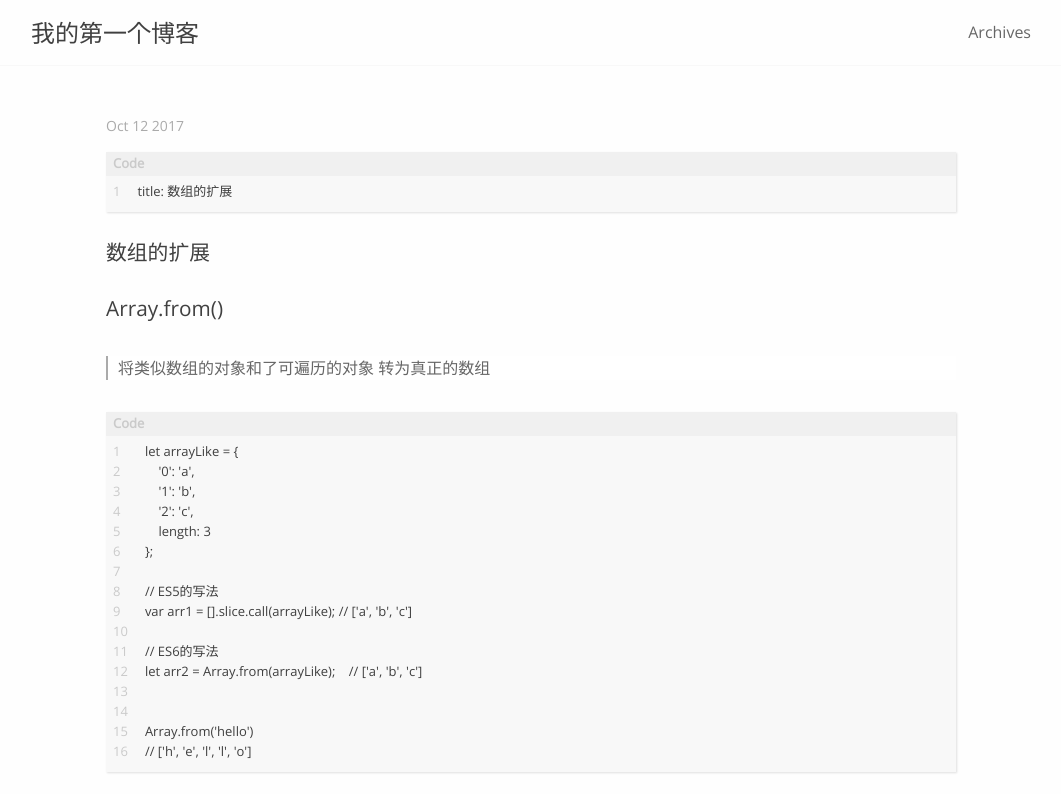
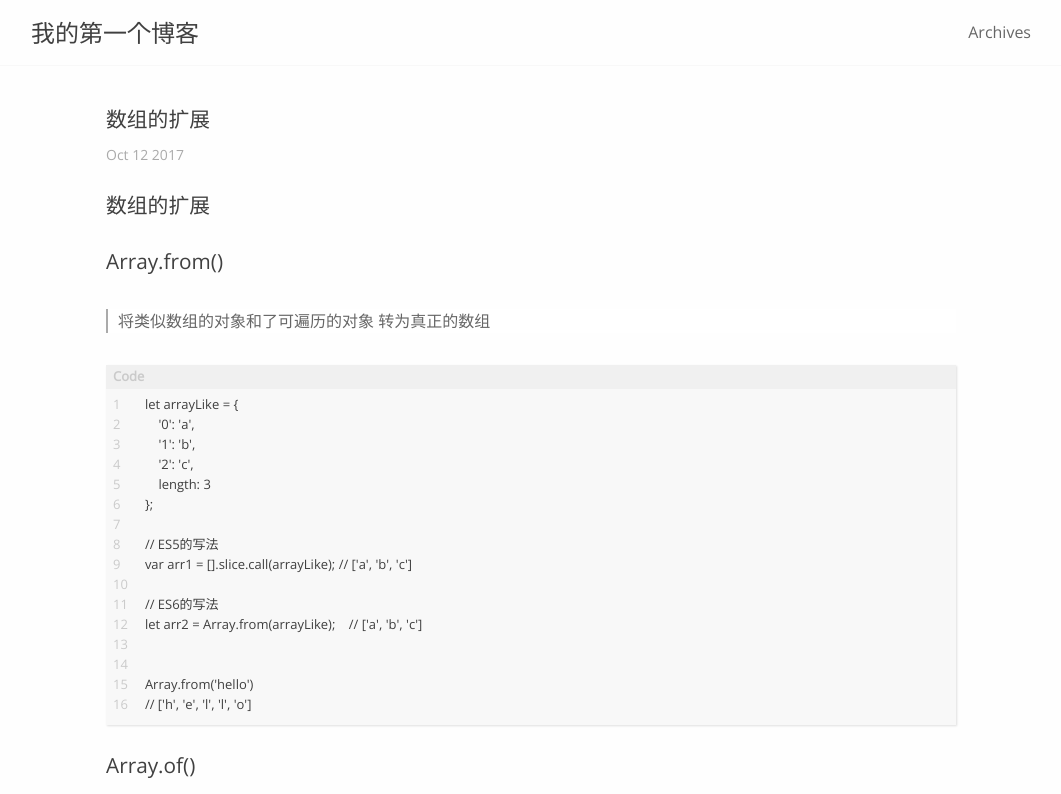
Before and after one commit to dl7534/-, a plain HTML site: page 2017/10/12/数组的扩展/index.html in a window 1280 px wide. Shown: the top 794 px of the page, without its empty margins (109-1170 px from the left). Drawn offline with nearby package versions, Linux system fonts and the light colour scheme; a web font is replaced by a local one.

Commit message:
Site updated: 2017-10-12 09:21:40

```diff
--- a/2017/10/12/数组的扩展/index.html
+++ b/2017/10/12/数组的扩展/index.html
@@ -11,6 +11,8 @@
 <meta http-equiv="Cache-Control" content="no-siteapp" />
 
 
+
+  <meta name="description" content="数组的扩展"/>
 
 
 
@@ -31,16 +33,16 @@
 <link rel="canonical" href="http://yoursite.com/2017/10/12/数组的扩展/"/>
 
 
-<meta name="description" content="1title: 数组的扩展 数组的扩展Array.from() 将类似数组的对象和了可遍历的对象 转为真正的数组  12345678910111213141516let arrayLike = &amp;#123;    &amp;apos;0&amp;apos;: &amp;apos;a&amp;apos;,    &amp;apos;1&amp;apos;: &amp;apos;b&amp;apos;,    &amp;apos;2&amp;apos;: &amp;apos;c&amp;apos">
+<meta name="description" content="数组的扩展Array.from() 将类似数组的对象和了可遍历的对象 转为真正的数组  12345678910111213141516let arrayLike = &amp;#123;    &amp;apos;0&amp;apos;: &amp;apos;a&amp;apos;,    &amp;apos;1&amp;apos;: &amp;apos;b&amp;apos;,    &amp;apos;2&amp;apos;: &amp;apos;c&amp;apos;,    length:">
 <meta property="og:type" content="article">
-<meta property="og:title" content="我的第一个博客">
+<meta property="og:title" content="数组的扩展">
 <meta property="og:url" content="http://yoursite.com/2017/10/12/数组的扩展/index.html">
 <meta property="og:site_name" content="我的第一个博客">
-<meta property="og:description" content="1title: 数组的扩展 数组的扩展Array.from() 将类似数组的对象和了可遍历的对象 转为真正的数组  12345678910111213141516let arrayLike = &amp;#123;    &amp;apos;0&amp;apos;: &amp;apos;a&amp;apos;,    &amp;apos;1&amp;apos;: &amp;apos;b&amp;apos;,    &amp;apos;2&amp;apos;: &amp;apos;c&amp;apos">
-<meta property="og:updated_time" content="2017-10-12T01:19:53.744Z">
+<meta property="og:description" content="数组的扩展Array.from() 将类似数组的对象和了可遍历的对象 转为真正的数组  12345678910111213141516let arrayLike = &amp;#123;    &amp;apos;0&amp;apos;: &amp;apos;a&amp;apos;,    &amp;apos;1&amp;apos;: &amp;apos;b&amp;apos;,    &amp;apos;2&amp;apos;: &amp;apos;c&amp;apos;,    length:">
+<meta property="og:updated_time" content="2017-10-12T01:21:32.624Z">
 <meta name="twitter:card" content="summary">
-<meta name="twitter:title" content="我的第一个博客">
-<meta name="twitter:description" content="1title: 数组的扩展 数组的扩展Array.from() 将类似数组的对象和了可遍历的对象 转为真正的数组  12345678910111213141516let arrayLike = &amp;#123;    &amp;apos;0&amp;apos;: &amp;apos;a&amp;apos;,    &amp;apos;1&amp;apos;: &amp;apos;b&amp;apos;,    &amp;apos;2&amp;apos;: &amp;apos;c&amp;apos">
+<meta name="twitter:title" content="数组的扩展">
+<meta name="twitter:description" content="数组的扩展Array.from() 将类似数组的对象和了可遍历的对象 转为真正的数组  12345678910111213141516let arrayLike = &amp;#123;    &amp;apos;0&amp;apos;: &amp;apos;a&amp;apos;,    &amp;apos;1&amp;apos;: &amp;apos;b&amp;apos;,    &amp;apos;2&amp;apos;: &amp;apos;c&amp;apos;,    length:">
 
 
 <link rel="stylesheet" type="text/css" href="/css/style.css?v=1.1" />
@@ -65,7 +67,7 @@
 
 
 
-    <title>  - 我的第一个博客 </title>
+    <title> 数组的扩展 - 我的第一个博客 </title>
   </head>
 
   <body>
@@ -102,7 +104,7 @@
     <header class="post-header">
       <h1 class="post-title">
 
-
+          数组的扩展
 
       </h1>
 
@@ -115,8 +117,7 @@
 
 
             <div class="post-content">
-            <figure class="highlight plain"><table><tr><td class="gutter"><pre><div class="line">1</div></pre></td><td class="code"><pre><div class="line">title: 数组的扩展</div></pre></td></tr></table></figure>
-<h2 id="数组的扩展"><a href="#数组的扩展" class="headerlink" title="数组的扩展"></a>数组的扩展</h2><h4 id="Array-from"><a href="#Array-from" class="headerlink" title="Array.from()"></a>Array.from()</h4><blockquote>
+            <h2 id="数组的扩展"><a href="#数组的扩展" class="headerlink" title="数组的扩展"></a>数组的扩展</h2><h4 id="Array-from"><a href="#Array-from" class="headerlink" title="Array.from()"></a>Array.from()</h4><blockquote>
 <p>将类似数组的对象和了可遍历的对象 转为真正的数组</p>
 </blockquote>
 <figure class="highlight plain"><table><tr><td class="gutter"><pre><div class="line">1</div><div class="line">2</div><div class="line">3</div><div class="line">4</div><div class="line">5</div><div class="line">6</div><div class="line">7</div><div class="line">8</div><div class="line">9</div><div class="line">10</div><div class="line">11</div><div class="line">12</div><div class="line">13</div><div class="line">14</div><div class="line">15</div><div class="line">16</div></pre></td><td class="code"><pre><div class="line">let arrayLike = &#123;</div><div class="line">    &apos;0&apos;: &apos;a&apos;,</div><div class="line">    &apos;1&apos;: &apos;b&apos;,</div><div class="line">    &apos;2&apos;: &apos;c&apos;,</div><div class="line">    length: 3</div><div class="line">&#125;;</div><div class="line"></div><div class="line">// ES5的写法</div><div class="line">var arr1 = [].slice.call(arrayLike); // [&apos;a&apos;, &apos;b&apos;, &apos;c&apos;]</div><div class="line"></div><div class="line">// ES6的写法</div><div class="line">let arr2 = Array.from(arrayLike);    // [&apos;a&apos;, &apos;b&apos;, &apos;c&apos;]</div><div class="line"></div><div class="line"></div><div class="line">Array.from(&apos;hello&apos;)</div><div class="line">// [&apos;h&apos;, &apos;e&apos;, &apos;l&apos;, &apos;l&apos;, &apos;o&apos;]</div></pre></td></tr></table></figure>
```
Also changed, not shown: 2017/10/11/first_bolg/index.html (+1 -1 lines), archives/2017/10/index.html (+1 -1 lines), archives/2017/index.html (+1 -1 lines), archives/index.html (+1 -1 lines), index.html (+1 -1 lines).
